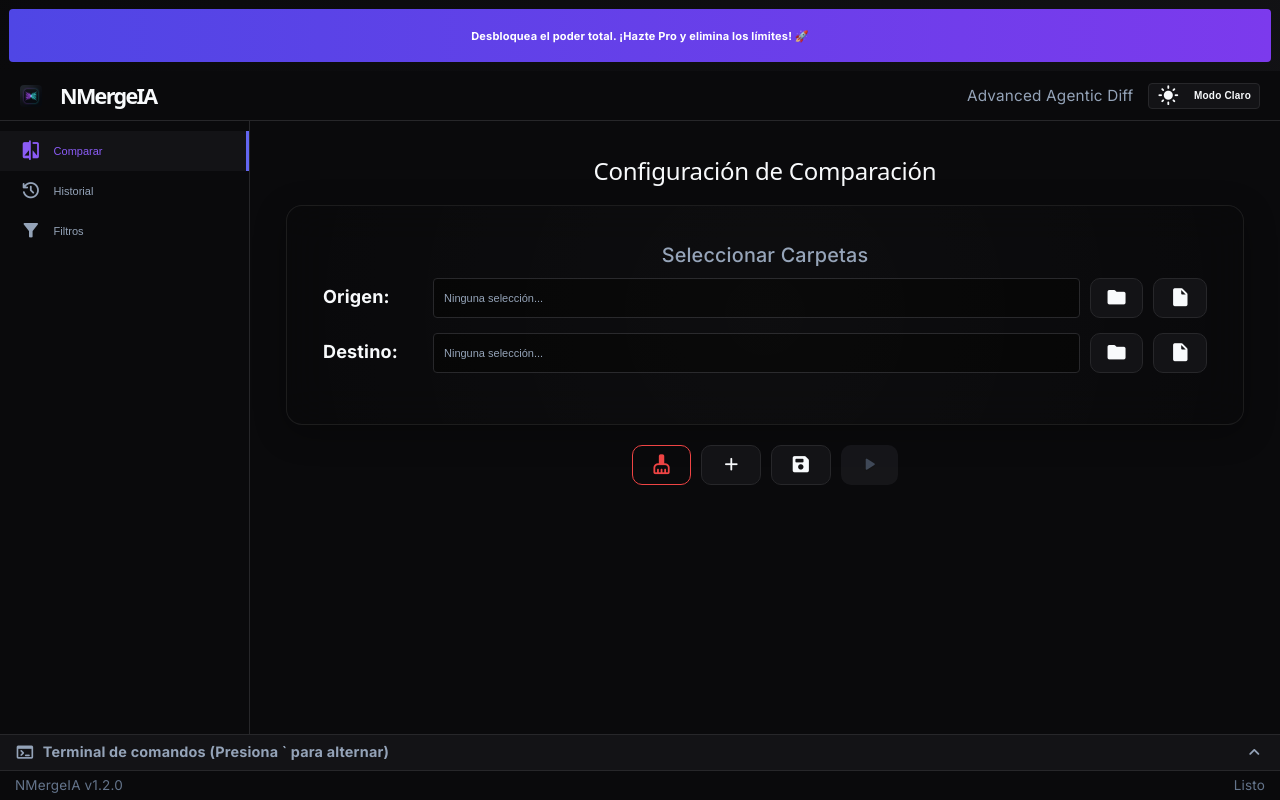
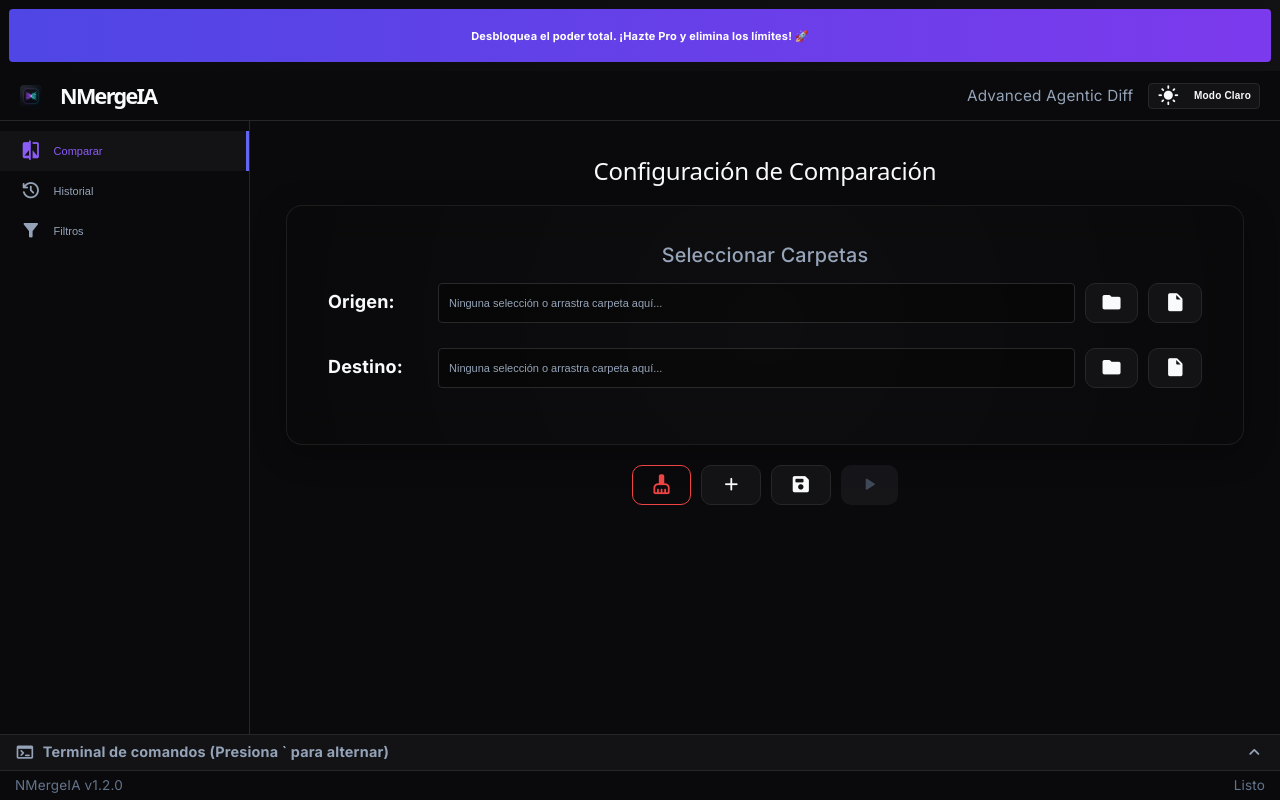
Before and after one commit to gjpierp/nmergeia, a React (Vite) app: page / in a window 1280 px wide. Both pictures are taken after a click on the button "Comenzar Gratis". Built offline with nearby package versions, Linux system fonts and the light colour scheme.

Commit message:
feat(ui): implementar soporte interactivo visual de drag and drop para carpetas

```diff
--- a/src/App.css
+++ b/src/App.css
@@ -753,3 +753,16 @@
   gap: 10px;
   justify-content: center;
 }
+
+.config-row {
+  transition: all 0.2s ease-in-out;
+  border: 1px solid transparent;
+  border-radius: 6px;
+  padding: 4px;
+}
+
+.config-row.drag-over {
+  border: 2px dashed #a78bfa;
+  background: rgba(167, 139, 250, 0.08);
+  box-shadow: 0 0 10px rgba(167, 139, 250, 0.15);
+}
--- a/src/App.jsx
+++ b/src/App.jsx
@@ -46,7 +46,7 @@
 function App() {
   // Hooks de lógica de negocio
   const { processFiles, openDiffTab, closeTab, saveFile, handleDelete, handleTransfer, handleTransferFolder, handleClear } = useMatrixProcessor();
-  const { openOrigin, openDest, addDestSlot, removeDestSlot } = useFileHandles();
+  const { openOrigin, openDest, addDestSlot, removeDestSlot, setOriginDirect, setDestDirect } = useFileHandles();
   const { loadProfile, saveCurrentProfile, renameProfile, deleteProfile } = useProfiles();
   const initializeLicense = useMonetizationStore(s => s.initializeLicense);
   useEqualityWorker();
@@ -160,6 +160,8 @@
           handleClear={handleClear}
           saveCurrentProfile={saveCurrentProfile}
           processFiles={processFiles}
+          setOriginDirect={setOriginDirect}
+          setDestDirect={setDestDirect}
         />
       );
     }
--- a/src/features/matrix/ui/MainScreen.jsx
+++ b/src/features/matrix/ui/MainScreen.jsx
@@ -1,4 +1,4 @@
-import React from 'react';
+import React, { useState } from 'react';
 
 export const MainScreen = ({
   originPath,
@@ -11,8 +11,67 @@
   removeDestSlot,
   handleClear,
   saveCurrentProfile,
-  processFiles
+  processFiles,
+  setOriginDirect,
+  setDestDirect
 }) => {
+  const [isDraggingOrigin, setIsDraggingOrigin] = useState(false);
+  const [draggingDestSlot, setDraggingDestSlot] = useState(null);
+
+  const handleDragOverOrigin = (e) => {
+    e.preventDefault();
+    setIsDraggingOrigin(true);
+  };
+
+  const handleDragLeaveOrigin = () => {
+    setIsDraggingOrigin(false);
+  };
+
+  const handleDropOrigin = async (e) => {
+    e.preventDefault();
+    setIsDraggingOrigin(false);
+    if (e.dataTransfer.items && e.dataTransfer.items.length > 0) {
+      const item = e.dataTransfer.items[0];
+      if (typeof item.getAsFileSystemHandle === 'function') {
+        try {
+          const handle = await item.getAsFileSystemHandle();
+          if (handle) {
+            setOriginDirect(handle);
+          }
+        } catch (err) {
+          console.error("Error al obtener handle de origen:", err);
+        }
+      }
+    }
+  };
+
+  const handleDragOverDest = (e, slotId) => {
+    e.preventDefault();
+    setDraggingDestSlot(slotId);
+  };
+
+  const handleDragLeaveDest = () => {
+    setDraggingDestSlot(null);
+  };
+
+  const handleDropDest = async (e, slotId) => {
+    e.preventDefault();
+    setDraggingDestSlot(null);
+    if (e.dataTransfer.items && e.dataTransfer.items.length > 0) {
+      const item = e.dataTransfer.items[0];
+      if (typeof item.getAsFileSystemHandle === 'function') {
+        try {
+          const handle = await item.getAsFileSystemHandle();
+          if (handle) {
+            setDestDirect(slotId, handle);
+          }
+        } catch (err) {
+          console.error("Error al obtener handle de destino:", err);
+        }
+      }
+    }
+  };
+
   return (
     <div className="main-screen">
       <h2 className="main-screen-title">Configuración de Comparación</h2>
@@ -20,12 +79,19 @@
       <div className="section-card config-card">
         <h3 className="config-card-title">Seleccionar Carpetas</h3>
 
-        <div className="config-row">
+        <div
+          className={`config-row ${isDraggingOrigin ? 'drag-over' : ''}`}
+          onDragOver={handleDragOverOrigin}
+          onDragLeave={handleDragLeaveOrigin}
+          onDrop={handleDropOrigin}
+          style={{ cursor: 'pointer' }}
+          title="Arrastra una carpeta o archivo aquí"
+        >
           <label className="config-label">Origen:</label>
           <input
             type="text"
             readOnly
-            value={originPath || 'Ninguna selección...'}
+            value={originPath || 'Ninguna selección o arrastra carpeta aquí...'}
             className="config-input-readonly"
           />
           <button className="btn secondary-btn config-action-btn" onClick={() => openOrigin('folder')} data-tooltip="Seleccionar Carpeta">
@@ -44,14 +110,22 @@
         </div>
 
         {destSlots.map((slot, i) => (
-          <div key={slot.id} className="config-row">
+          <div
+            key={slot.id}
+            className={`config-row ${draggingDestSlot === slot.id ? 'drag-over' : ''}`}
+            onDragOver={(e) => handleDragOverDest(e, slot.id)}
+            onDragLeave={handleDragLeaveDest}
+            onDrop={(e) => handleDropDest(e, slot.id)}
+            style={{ cursor: 'pointer' }}
+            title="Arrastra una carpeta o archivo aquí"
+          >
             <label className="config-label">
               Destino{i === 0 ? '' : ` ${i + 1}`}:
             </label>
             <input
               type="text"
               readOnly
-              value={slot.path || 'Ninguna selección...'}
+              value={slot.path || 'Ninguna selección o arrastra carpeta aquí...'}
               className="config-input-readonly"
             />
             <button className="btn secondary-btn config-action-btn" onClick={() => openDest(slot.id, 'folder')} data-tooltip="Seleccionar Carpeta">
--- a/src/hooks/useFileHandles.js
+++ b/src/hooks/useFileHandles.js
@@ -57,5 +57,16 @@
         setDestSlots(prev => prev.filter(s => s.id !== id));
     };
 
-    return { openOrigin, openDest, addDestSlot, removeDestSlot };
+    const setOriginDirect = (handleObj) => {
+        setOriginHandle(handleObj);
+        setOriginPath(handleObj.name);
+        setHasProcessed(false);
+    };
+
+    const setDestDirect = (slotId, handleObj) => {
+        setDestSlots(prev => prev.map(s => s.id === slotId ? { ...s, handle: handleObj, path: handleObj.name } : s));
+        setHasProcessed(false);
+    };
+
+    return { openOrigin, openDest, addDestSlot, removeDestSlot, setOriginDirect, setDestDirect };
 };
```
